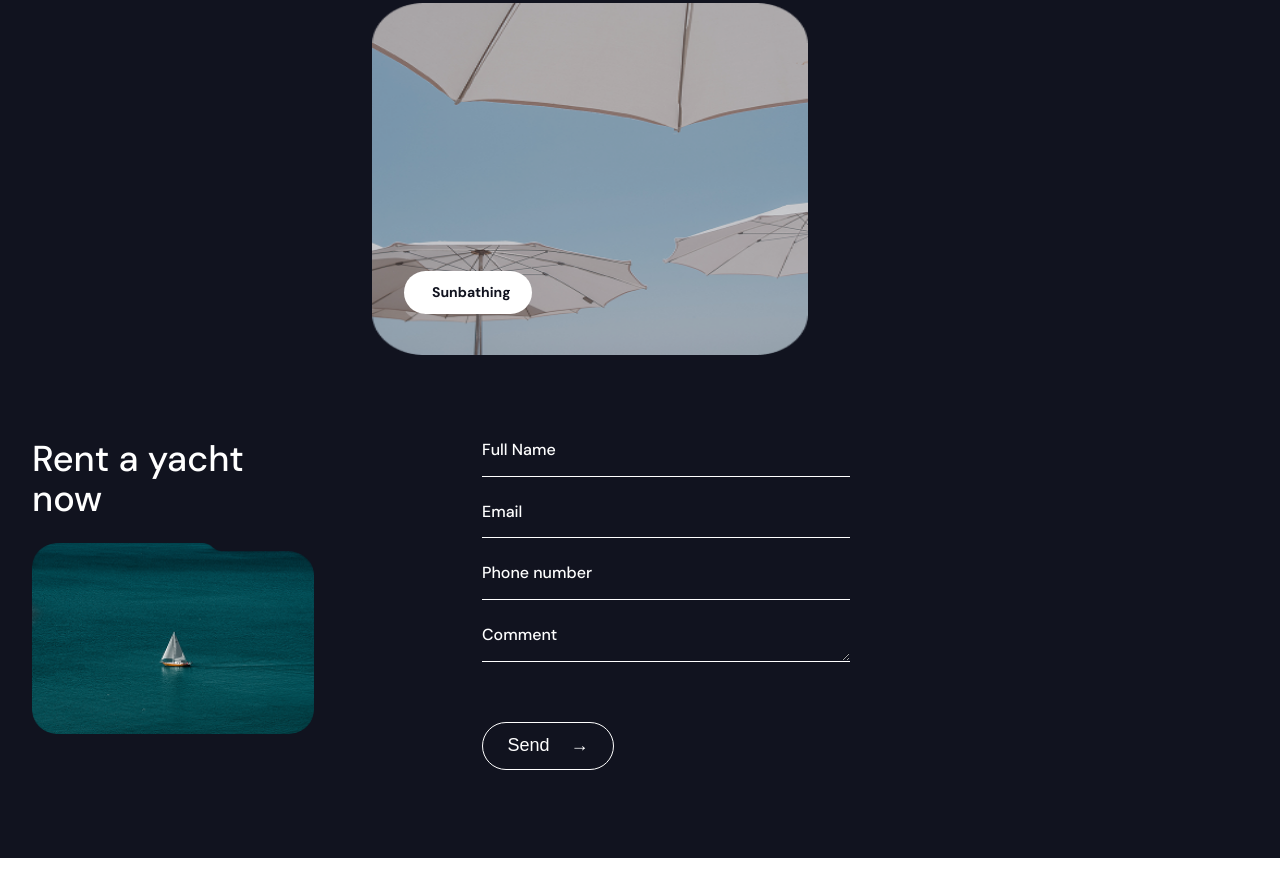
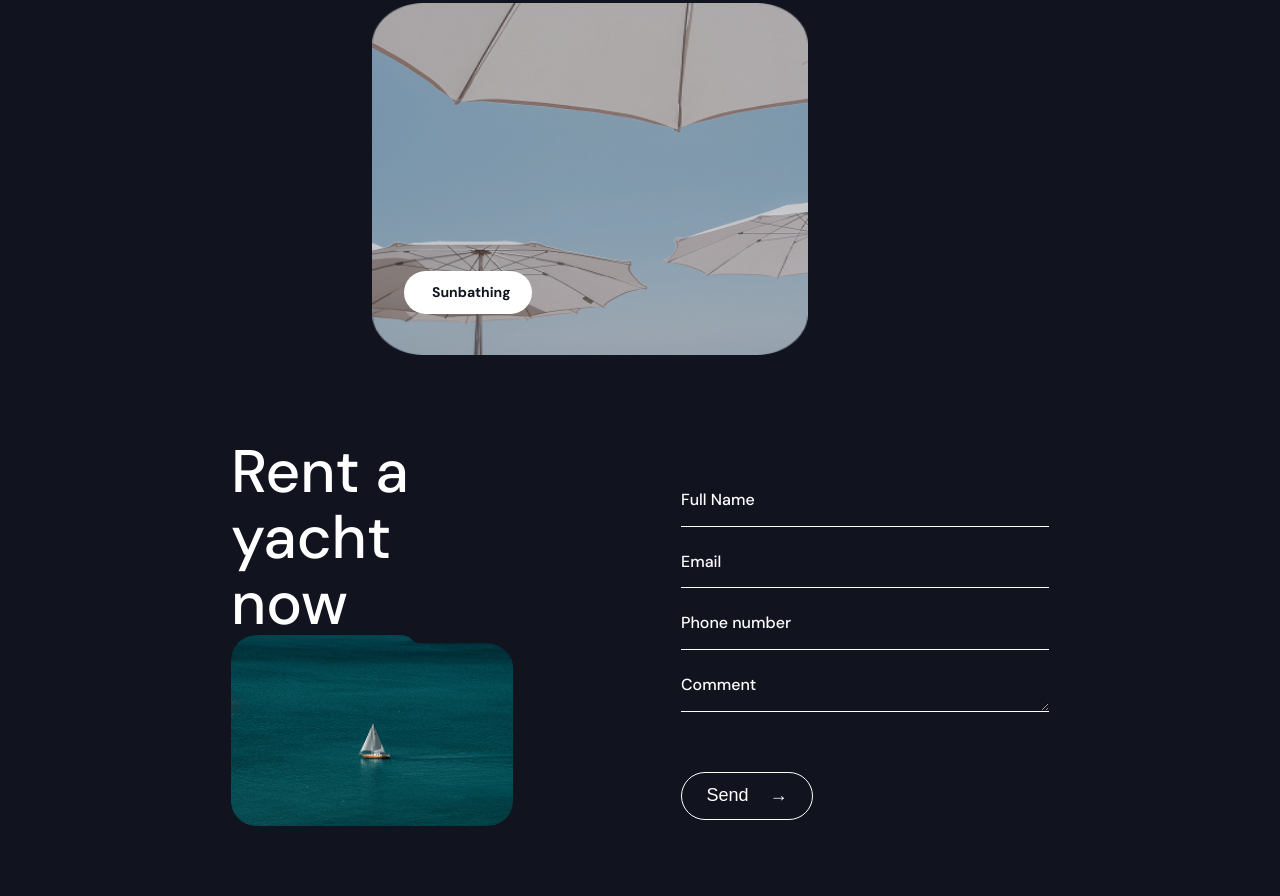
Before and after one commit to danillevko/Yacht, a plain HTML site: page index.html in a window 1280 px wide. Shown: the part 3808-4704 px from the top of the page. Before the commit the page ends 4666 px from the top, so only its background shows below. Drawn offline with Linux system fonts and the light colour scheme.

Commit message:
done form

```diff
--- a/sass/components/_form.scss
+++ b/sass/components/_form.scss
@@ -166,14 +166,18 @@
     font-size: 18px;
   }
 }
+
 @media screen and (min-width: 1025px) {
-  .form{
+  .form {
     align-items: center;
-    margin: 0 auto;
+    display: flex;
+    justify-content: center;
   }
   .form-title {
     margin-bottom: 64px;
     width: 282px;
+    font-size: 60px;
+    height: 132px;
   }
   .form-img {
     width: 282px;
@@ -185,6 +189,11 @@
   .form-container {
     display: flex;
     gap: 168px;
+    width: 1216px;
+    margin: 0 auto;
+    align-items: center;
+    display: flex;
+    justify-content: center;
   }
   .form-btn {
     width: 132px;
```
Also changed, not shown: css/style.css, css/style.min.css, 2 other files.
